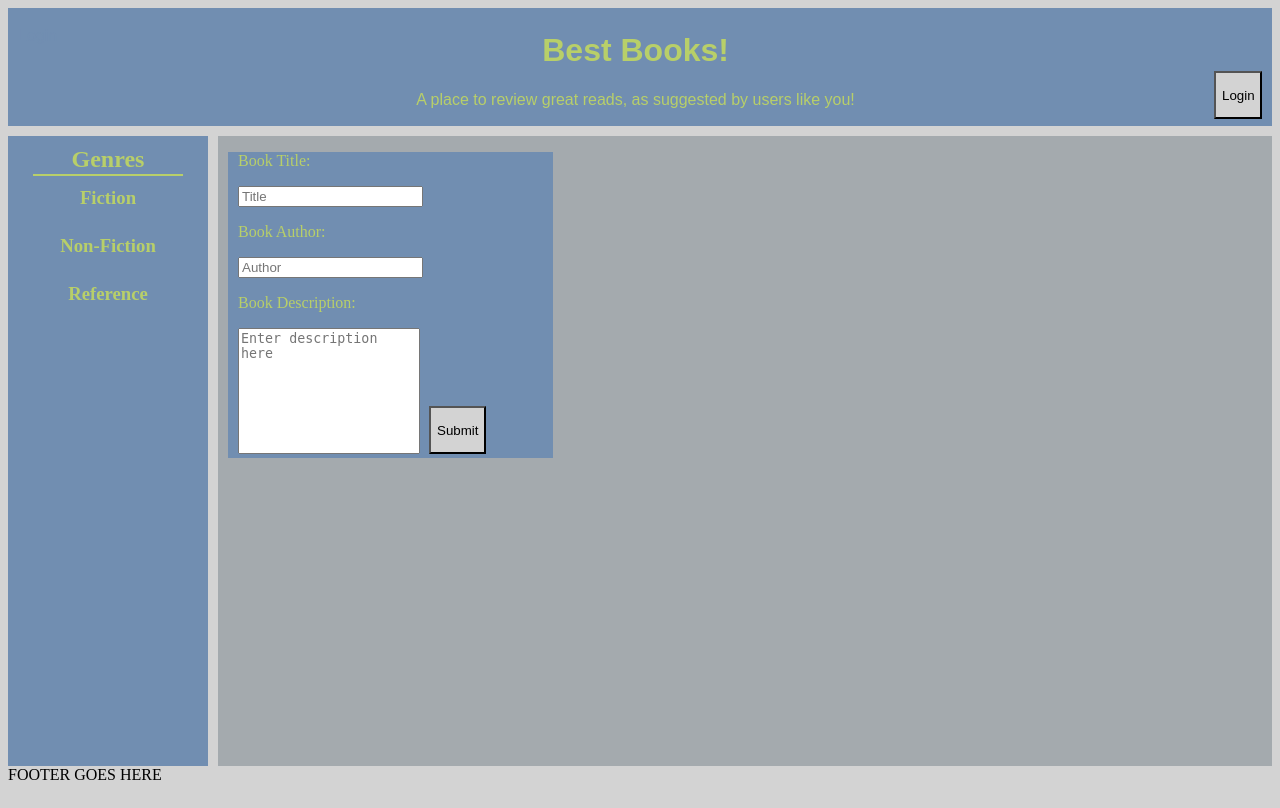
After one commit to Gendo90/Item_Catalog_Web_Server_Ed, a Flask app: template templates/new-book.html in a window 1280 px wide. The commit adds this page. Run offline with Flask 2, Linux system fonts and the light colour scheme; the template is opened without the code that fills it, so the values that code supplies are empty.

Commit message:
feat: Make page to add new books to collection

```diff
--- a/server.py
+++ b/server.py
@@ -86,6 +86,14 @@ def editBook(genre_id, book_id):
     session.commit()
     return redirect(url_for('viewPage', genre_id=genre_id, book_id=book_id))
 
+# inaccessible webpage (uses POST method only) that creates a new book
+@app.route('/newbook', methods=['GET', 'POST'])
+def addBook():
+    if(request.method=='POST'):
+        return redirect(url_for('viewPage', genre_id=1, book_id=1))
+    else:
+        return render_template('new-book.html')
+
 if __name__ == '__main__':
     app.debug = True
     app.run(host='0.0.0.0', port=5500)
--- a/static/css/style.css
+++ b/static/css/style.css
@@ -23,7 +23,7 @@ a:hover {
   color: lightgray;
 }
 
-button, .submit_description {
+button, .submit_description, .submit_book {
   background-color: lightgray;
   color: black;
   width: 48px;
@@ -157,7 +157,7 @@ h3.sidebar_links {
   object-fit: contain;
 }
 
-.book_info {
+.book_info, .new_book_info {
   position: relative;
   margin-left: 10px;
   margin-right: 15px;
@@ -166,6 +166,10 @@ h3.sidebar_links {
   max-width: 315px;
   background-color: #718eb1;
   color: #b8cf69;
+}
+
+.new_book_info {
+  padding-left: 10px;
 }
 
 textarea {
@@ -187,7 +191,7 @@ textarea {
   margin-bottom: 58px;
 }
 
-.submit_description {
+.submit_description, .submit_book {
   width: auto;
   margin-left: 5px;
   vertical-align: calc((48px / 2) - 5px);
--- a/templates/book-viewer.html
+++ b/templates/book-viewer.html
@@ -40,7 +40,7 @@
     <div class=sidebar>
       <h2>{{genre.name}}</h2>
       <div class=sidebar_line></div>
-      <div class=add_book><button class="new_book" type=button>Add Another Book!</button></div>
+      <div class=add_book><a href='{{url_for('addBook')}}'><button class="new_book" type=button>Add Another Book!</button></a></div>
                                       {% for item in genreBooks %}
         <h3 class=sidebar_links>
           <a href={{url_for('viewPage', genre_id=item.genre_id, book_id=book.id)}}>{{item.title}}</a></h3>
--- /dev/null
+++ b/templates/new-book.html
@@ -0,0 +1,78 @@
+<!DOCTYPE html>
+
+<html>
+<head>
+  <meta charset="utf-8">
+  <meta name="viewport" content="width=device-width, initial-scale=1.0">
+
+  <!-- Tells the browser what the title of this page should be. -->
+  <title>Best Books Catalog</title>
+  <meta name="description" content="A website listing books that users
+  recommend based on their own reading experiences, and why they recommend
+  these books, categorized by genre.">
+  <meta name="website author" content="Patrick Gendotti">
+
+  <!-- Load the page styles. -->
+  <link href="{{url_for('static', filename='css/style.css')}}" rel="stylesheet">
+</head>
+<body>
+  <div class=container>
+    <div class=loggedinheading>
+      <!--GHOST DIV FOR SPACING SO HEADER IS CENTERED!-->
+      <p class=text_blend> Login </p>
+    </div>
+
+    <div class=origheading>
+      <div>
+        <h1>Best Books!</h1>
+        <p>A place to review great reads, as suggested by users like you!</p>
+      </div>
+    </div>
+
+    <div class=loggedinheading>
+      <a href="{{url_for('loginPage')}}"><button class=header_btn type=button>Login</button></a>
+    </div>
+  </div>
+
+
+
+  <div class=main_container>
+    <div class=sidebar>
+      <h2>Genres</h2>
+      <div class=sidebar_line></div>
+      <h3 class=sidebar_links><a href="{{url_for('superCategoryMainPage', super_category_name='Fiction')}}">Fiction</a></h3>
+      <!--<h5>Science Fiction</h5>
+      <h5>Fantasy</h5>-->
+      <h3 class=sidebar_links><a href=/Non-Fiction>Non-Fiction</a></h3>
+      <!--<h5>Cooking</h5>
+      <h5>History</h5>
+      <h5>Health</h5>
+      <h5>Philosophy</h5>-->
+      <h3 class=sidebar_links><a href=/Reference>Reference</a></h3>
+      <!--<h5>Dictionary</h5>
+      <h5>Encyclopedia</h5>-->
+    </div>
+
+    <div class=main_content>
+      <div class=new_book_info>
+        <form method="POST" action="{{url_for('addBook')}}">
+          <p>Book Title:</p>
+          <input name='title' type=text placeholder='Title'/>
+          <p>Book Author:</p>
+          <input name='author' type=text placeholder='Author'/>
+          <p>Book Description:</p>
+          <textarea rows=8 name='description' placeholder="Enter description here"/></textarea>
+          <input class=submit_book type=submit text='Submit' />
+        </form>
+      </div>
+    </div>
+  </div>
+
+  <div class=container>
+    <div>FOOTER GOES HERE</div>
+  </div>
+
+
+
+</body>
+</html>
```
